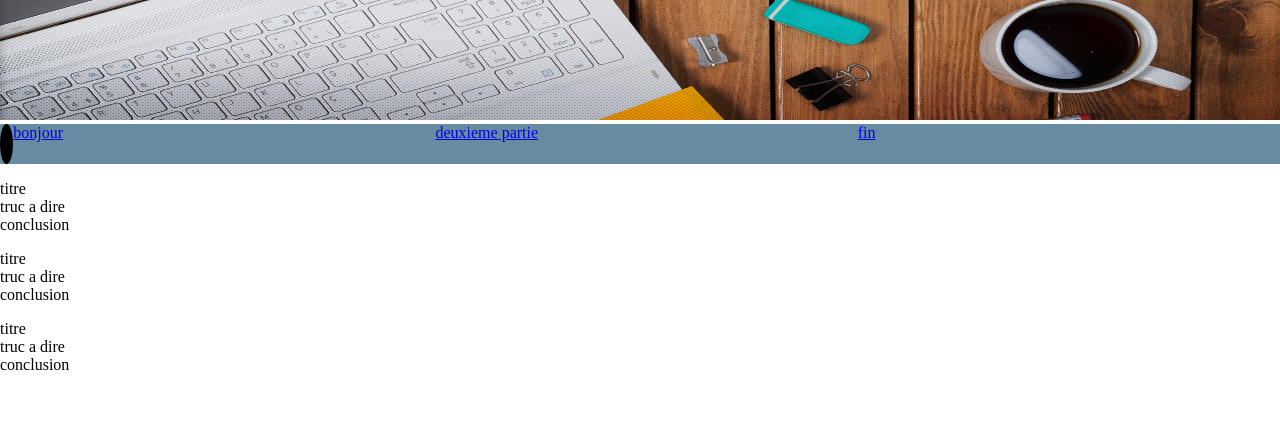
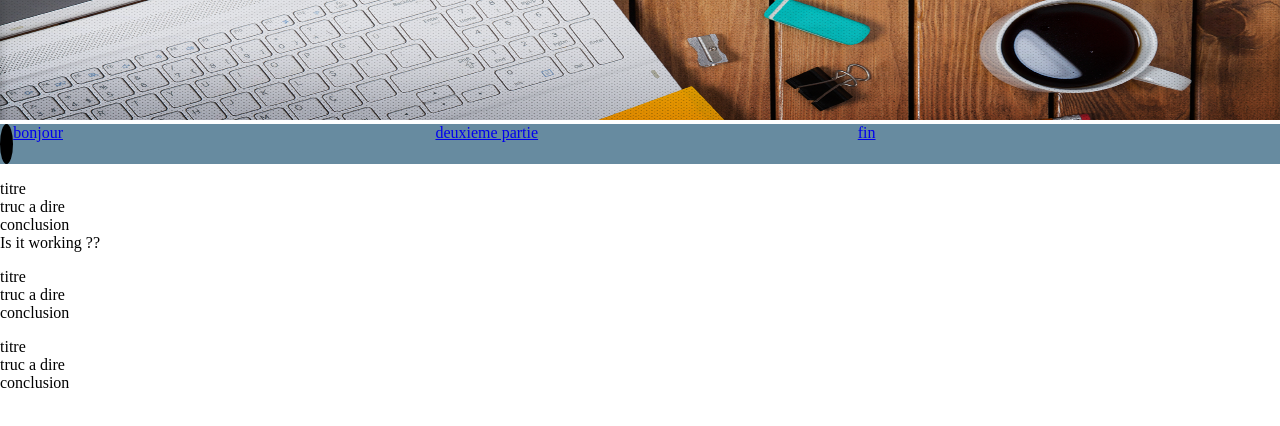
Before and after one commit to ptitim/Flex, a plain HTML site: page index.html in a window 1280 px wide. Shown: the top 426 px of the page. Drawn offline with Linux system fonts and the light colour scheme.

Commit message:
essai Blandine

```diff
--- a/index.html
+++ b/index.html
@@ -24,6 +24,7 @@
           <p>titre</p>
           <p>truc a dire</p>
           <p>conclusion</p>
+          <p>Is it working ??</p>
         </div>
         <div class="article">
           <p>titre</p>
```
